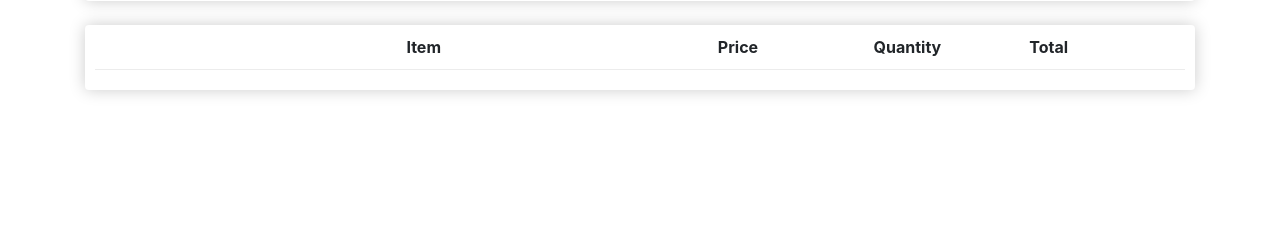
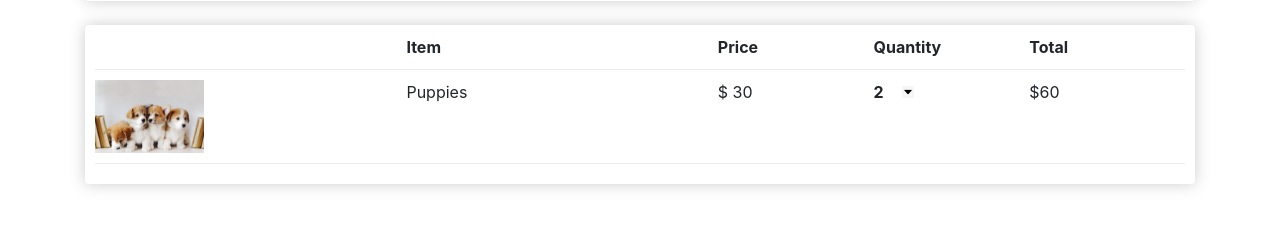
Before and after one commit to Memory-Wabwile/Shopy-Shop, a Django app: page /cart/ in a window 1280 px wide. Shown: the part 226-454 px from the top of the page. Run offline with Django 4.2, Linux system fonts and the light colour scheme; some libraries are stand-ins or nearby versions.

Commit message:
center and decraese size of the images

```diff
--- a/static/css/main.css
+++ b/static/css/main.css
@@ -49,3 +49,18 @@
     margin-bottom: 10px;
     border-bottom: 1px solid #ececec;
 }
+.row-image{
+    width: 35%;
+}
+.quantity{
+    display: inline-block;
+    font-weight: 700;
+    padding-right: 10px;
+    width: 24px;
+}
+.change-quantity{
+    width: 12px;
+    height: 12px;
+    cursor: pointer;
+    display: block;
+}
--- a/store/templates/store/cart.html
+++ b/store/templates/store/cart.html
@@ -4,16 +4,21 @@
 <div class="row">
     <div class="col-lg-12">
         <div class="box-element">
-                <a  class="btn btn-outline-dark" href="{% url 'store' %}"> &#x2190; Continue Shopping </a>
+            <a class="btn btn-outline-dark" href="{% url 'store' %}"> &#x2190; Continue Shopping </a>
             <br>
             <br>
 
-                <table class="table" >
+            <table class="table">
                 <tr>
-                        <th><h5>Items: <strong> 3 </strong></h5></th>
-                        <th><h5>Total: <strong> $ 43 </strong></h5></th>
                     <th>
-                            <a style="float: right; margin: 5px;" class="btn btn-success" href="{% url 'checkout' %}"> Checkout </a>
+                        <h5>Items: <strong> 3 </strong></h5>
+                    </th>
+                    <th>
+                        <h5>Total: <strong> $ 43 </strong></h5>
+                    </th>
+                    <th>
+                        <a style="float: right; margin: 5px;" class="btn btn-success" href="{% url 'checkout' %}">
+                            Checkout </a>
                     </th>
                 </tr>
             </table>
@@ -22,11 +27,27 @@
 
         <div class="box-element">
             <div class="cart-row">
-                    <div style="flex: 2;" ></div>
-                    <div style="flex: 2;" ><strong>Item</strong></div>
-                    <div style="flex: 1;" ><strong>Price</strong></div>
-                    <div style="flex: 1;" ><strong>Quantity</strong></div>
-                    <div style="flex: 1;" ><strong>Total</strong></div>
+                <div style="flex: 2;"></div>
+                <div style="flex: 2;"><strong>Item</strong></div>
+                <div style="flex: 1;"><strong>Price</strong></div>
+                <div style="flex: 1;"><strong>Quantity</strong></div>
+                <div style="flex: 1;"><strong>Total</strong></div>
+            </div>
+
+            <div class="cart-row">
+                <div style="flex: 2;">
+                    <img class="row-image" src="{% static 'images/puppies.jpg' %}" alt="">
+                </div>
+                <div style="flex: 2;"> Puppies </div>
+                <div style="flex: 1;"> $ 30</div>
+                <div style="flex: 1;">
+                    <p class="quantity">2</p>
+                    <div class="quantity">
+
+                        <img class="change-quantity" src="{% static 'images/arroww-down.png' %}" alt="">
+                    </div>
+                </div>
+                <div style="flex: 1;"> $60 </div>
             </div>
         </div>
     </div>
```
Also changed, not shown: static/images/aroww-up.png (added), static/images/arrow-up.png (deleted). Lines whose indentation alone changed are shown as unchanged.
